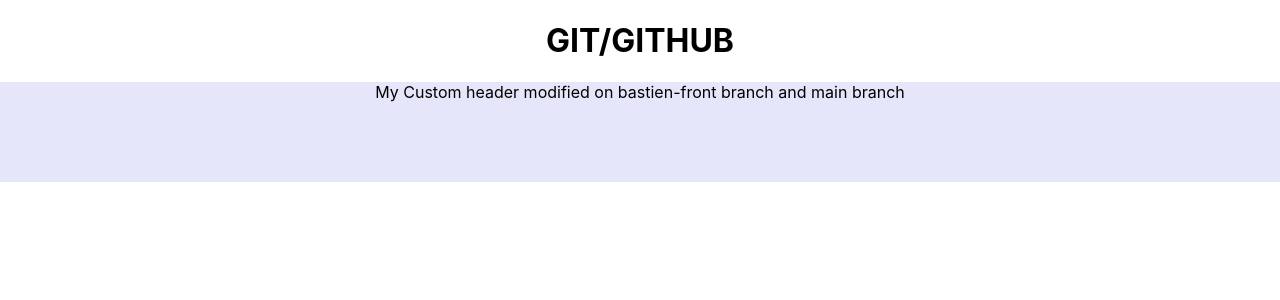
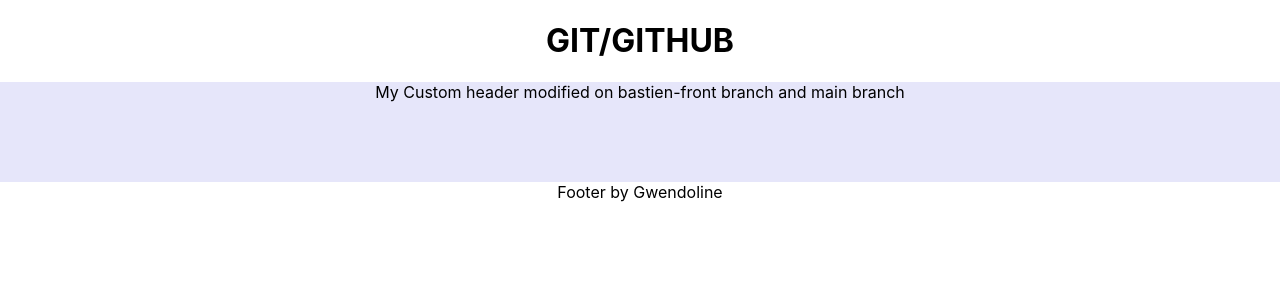
Before and after one commit to BastienLairis/git-github-intro, a React (Create React App) app: page / in a window 1280 px wide. Shown: the top 300 px of the page. Built offline with nearby package versions, Linux system fonts and the light colour scheme.

Commit message:
add footer by gwendoline

```diff
--- a/src/App.js
+++ b/src/App.js
@@ -1,15 +1,17 @@
 import "./App.css";
 
 import Header from "./components/Header";
+import Footer from "./components/Footer";
 
 console.log("Hello world !");
-console.log("Hello from github !!!")
+console.log("Hello from github !!!");
 
 function App() {
   return (
     <div className="App">
       <h1>GIT/GITHUB</h1>
       <Header />
+      <Footer />
     </div>
   );
 }
--- /dev/null
+++ b/src/components/Footer.js
@@ -0,0 +1,5 @@
+const Footer = () => {
+  return <footer> Footer by Gwendoline</footer>;
+};
+
+export default Footer;
```
